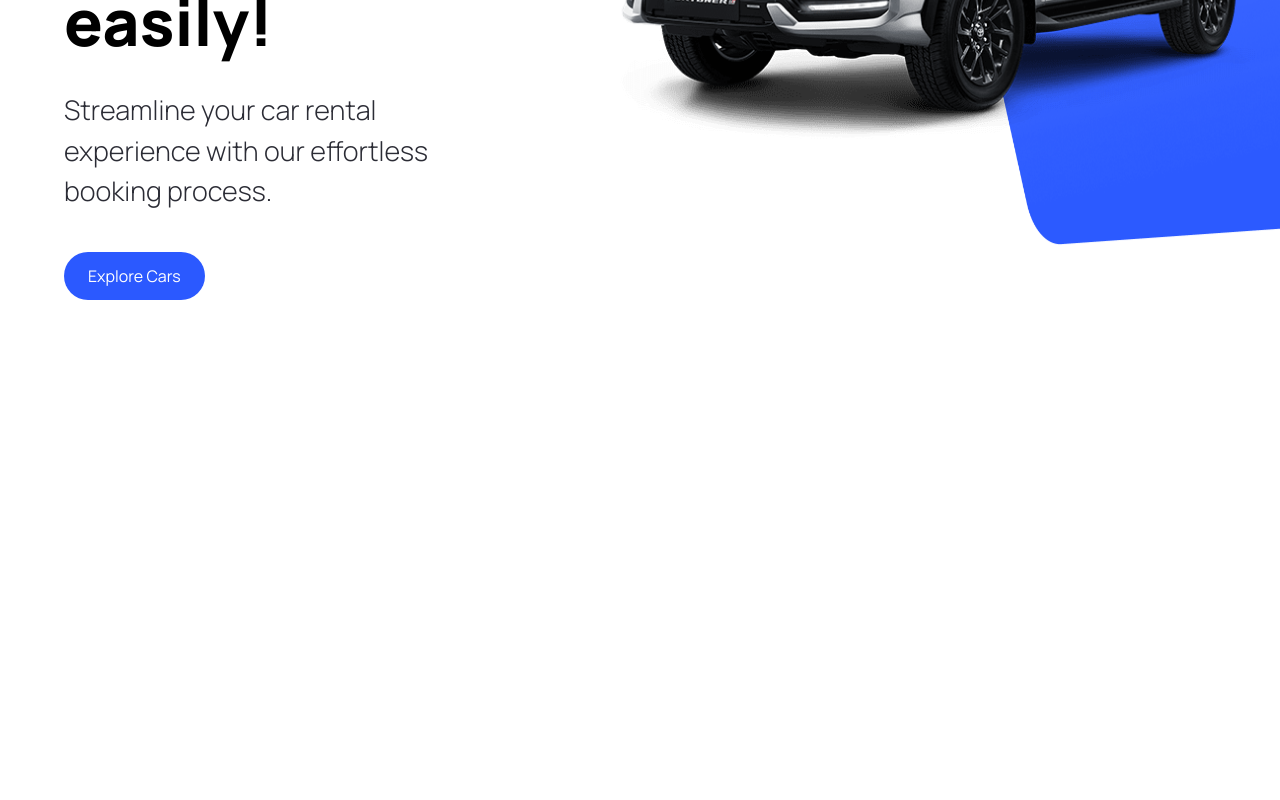
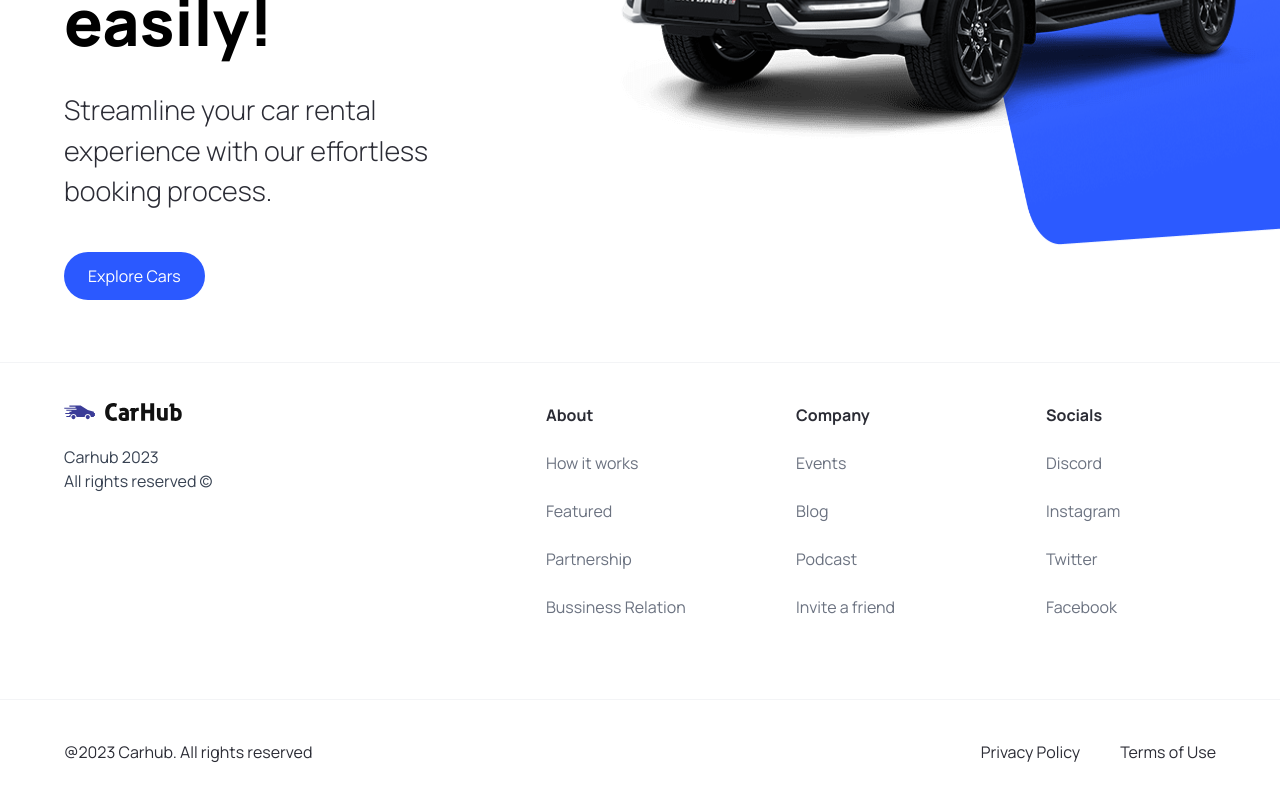
Before and after one commit to nzkks/car-showcase-nextjs, a Next.js app: page / in a window 1280 px wide. Shown: the part 458-1258 px from the top of the page. Before the commit the page ends 800 px from the top, so only its background shows below. Built offline with nearby package versions, Linux system fonts and the light colour scheme.

Commit message:
Add Footer section

```diff
--- a/app/layout.tsx
+++ b/app/layout.tsx
@@ -1,10 +1,10 @@
-
 import './globals.css'
 // import { Inter } from 'next/font/google'
 
 // const inter = Inter({ subsets: ['latin'] })
 
 import { Navbar } from '@/components'
+import Footer from '@/components/Footer'
 
 export const metadata = {
   title: 'Car hub',
@@ -22,6 +22,7 @@
       <body className="relative">
         <Navbar />
         {children}
+        <Footer />
       </body>
     </html>
   )
--- /dev/null
+++ b/components/Footer.tsx
@@ -0,0 +1,40 @@
+import Image from 'next/image'
+import Link from 'next/link'
+
+import { footerLinks } from "@/constants";
+
+const Footer = () => {
+  return (
+    <footer className='flex flex-col text-black-100 mt-5 border-t border-gray-100'>
+      <div className='flex max-md:flex-col flex-wrap justify-between gap-5 sm:px-16 px-6 py-10'>
+        <div className='flex flex-col justify-start items-start gap-6'>
+          <Image src="/logo.svg" alt="logo" width={118} height={18} className='object-contain' />
+          <p className="text-base text-gray-700">Carhub 2023 <br />All rights reserved &copy;</p>
+        </div>
+
+        <div className="footer__links">
+          {footerLinks.map(link => (
+            <div key={link.title} className='footer__link'>
+              <h3 className='font-bold'>{link.title}</h3>
+              {link.links.map(item => (
+                <Link key={item.title} href={item.url} className='text-gray-500'>
+                  {item.title}
+                </Link>
+              ))}
+            </div>
+          ))}
+        </div>
+      </div>
+
+      <div className='flex justify-between items-center flex-wrap mt-10 border-t border-gray-100 sm:px-16 px-6 py-10'>
+        <p>@2023 Carhub. All rights reserved</p>
+        <div className="footer__copyrights-link">
+          <Link href="/" className='text-grey-500'>Privacy Policy</Link>
+          <Link href="/" className='text-grey-500'>Terms of Use</Link>
+        </div>
+      </div>
+    </footer>
+  )
+}
+
+export default Footer
--- a/components/index.ts
+++ b/components/index.ts
@@ -1,9 +1,11 @@
 import Hero from './Hero';
 import CustomButton from './CustomButton';
 import Navbar from './Navbar';
+import Footer from './Footer';
 
 export {
     Hero,
     CustomButton,
-    Navbar
+    Navbar,
+    Footer
 }
--- /dev/null
+++ b/constants/index.ts
@@ -0,0 +1,101 @@
+export const manufacturers = [
+  "Acura",
+  "Alfa Romeo",
+  "Aston Martin",
+  "Audi",
+  "Bentley",
+  "BMW",
+  "Buick",
+  "Cadillac",
+  "Chevrolet",
+  "Chrysler",
+  "Citroen",
+  "Dodge",
+  "Ferrari",
+  "Fiat",
+  "Ford",
+  "GMC",
+  "Honda",
+  "Hyundai",
+  "Infiniti",
+  "Jaguar",
+  "Jeep",
+  "Kia",
+  "Lamborghini",
+  "Land Rover",
+  "Lexus",
+  "Lincoln",
+  "Maserati",
+  "Mazda",
+  "McLaren",
+  "Mercedes-Benz",
+  "MINI",
+  "Mitsubishi",
+  "Nissan",
+  "Porsche",
+  "Ram",
+  "Rolls-Royce",
+  "Subaru",
+  "Tesla",
+  "Toyota",
+  "Volkswagen",
+  "Volvo",
+];
+
+export const yearsOfProduction = [
+  { title: "Year", value: "" },
+  { title: "2015", value: "2015" },
+  { title: "2016", value: "2016" },
+  { title: "2017", value: "2017" },
+  { title: "2018", value: "2018" },
+  { title: "2019", value: "2019" },
+  { title: "2020", value: "2020" },
+  { title: "2021", value: "2021" },
+  { title: "2022", value: "2022" },
+  { title: "2023", value: "2023" },
+];
+
+export const fuels = [
+  {
+    title: "Fuel",
+    value: "",
+  },
+  {
+    title: "Gas",
+    value: "Gas",
+  },
+  {
+    title: "Electricity",
+    value: "Electricity",
+  },
+];
+
+export const footerLinks = [
+  {
+    title: "About",
+    links: [
+      { title: "How it works", url: "/" },
+      { title: "Featured", url: "/" },
+      { title: "Partnership", url: "/" },
+      { title: "Bussiness Relation", url: "/" },
+    ],
+  },
+  {
+    title: "Company",
+    links: [
+      { title: "Events", url: "/" },
+      { title: "Blog", url: "/" },
+      { title: "Podcast", url: "/" },
+      { title: "Invite a friend", url: "/" },
+    ],
+  },
+  {
+    title: "Socials",
+    links: [
+      { title: "Discord", url: "/" },
+      { title: "Instagram", url: "/" },
+      { title: "Twitter", url: "/" },
+      { title: "Facebook", url: "/" },
+    ],
+  },
+];
```
